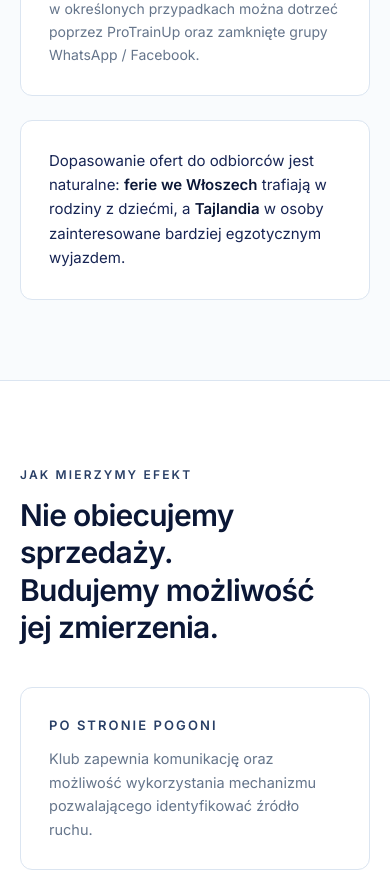
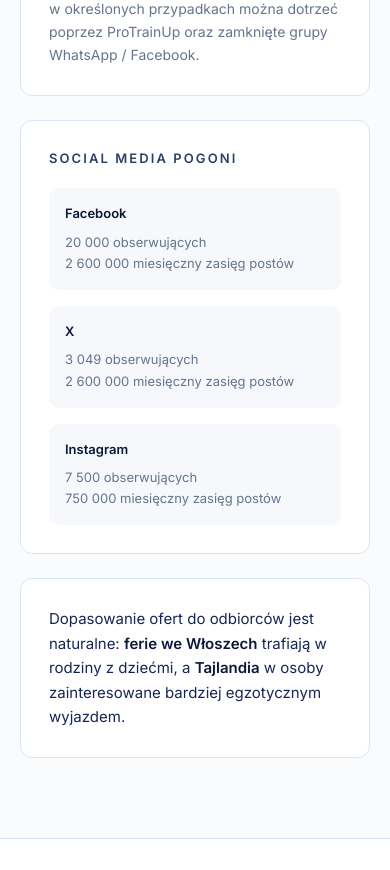
Before and after one commit to Kylog1/SportProSpace, a Next.js app: page /helloworld in a window 390 px wide. Shown: the part 5200-6070 px from the top of the page. Built offline with nearby package versions, Linux system fonts and the light colour scheme.

Commit message:
Dodaj liczby social media Pogoni i sekcje Ulga dla sportu

```diff
--- a/app/helloworld/page.tsx
+++ b/app/helloworld/page.tsx
@@ -300,6 +300,12 @@ const AUDIENCE: { icon: LucideIcon; no: string; title: string; body: string }[]
   },
 ];
 
+const SOCIAL: { label: string; followers: string; reach: string }[] = [
+  { label: "Facebook", followers: "20 000", reach: "2 600 000" },
+  { label: "X", followers: "3 049", reach: "2 600 000" },
+  { label: "Instagram", followers: "7 500", reach: "750 000" },
+];
+
 function Zasieg() {
   return (
     <section id="zasieg" className={`bg-navy-50/40 ${SECTION}`}>
@@ -334,6 +340,27 @@ function Zasieg() {
               </p>
             </div>
           ))}
+        </div>
+
+        <div className="mt-6 rounded-xl border border-navy-100 bg-white p-7">
+          <h3 className="text-[13px] font-semibold uppercase tracking-[0.16em] text-navy-700">
+            Social media Pogoni
+          </h3>
+          <div className="mt-5 grid gap-4 sm:grid-cols-3">
+            {SOCIAL.map((row) => (
+              <div key={row.label} className="rounded-lg bg-navy-50/60 p-4">
+                <p className="text-[13px] font-semibold text-navy-950">
+                  {row.label}
+                </p>
+                <p className="mt-2 text-[13px] leading-relaxed text-muted-foreground">
+                  {row.followers} obserwujących
+                </p>
+                <p className="text-[13px] leading-relaxed text-muted-foreground">
+                  {row.reach} miesięczny zasięg postów
+                </p>
+              </div>
+            ))}
+          </div>
         </div>
 
         <div className="mt-6 max-w-3xl rounded-xl border border-navy-100 bg-white p-7">
@@ -585,7 +612,73 @@ function CoDalej() {
   );
 }
 
-/* -------------------------------------------------------- 9. Zamknięcie */
+/* --------------------------------------------------- 9. Ulga dla sportu */
+
+function UlgaSportu() {
+  return (
+    <section id="ulga-dla-sportu" className={`bg-navy-50/40 ${SECTION}`}>
+      <div className="container py-20 md:py-28">
+        <div className="max-w-2xl">
+          <span className={EYEBROW}>Ulga dla sportu</span>
+          <h2 className={H2}>
+            Ta współpraca może się częściowo sfinansować sama.
+          </h2>
+          <p className="mt-4 text-[16px] leading-relaxed text-muted-foreground">
+            Od 1 stycznia 2022 roku obowiązuje ulga sponsoringowa, potocznie
+            nazywana ulgą dla sportu - zachęta podatkowa dla przedsiębiorców
+            przekazujących środki na działalność sportową.
+          </p>
+        </div>
+
+        <div className="mt-10 grid gap-4 md:grid-cols-2">
+          <div className="rounded-xl border border-navy-100 bg-white p-7">
+            <h3 className="text-[13px] font-semibold uppercase tracking-[0.16em] text-navy-700">
+              Na czym polega ulga
+            </h3>
+            <p className="mt-3 text-[14.5px] leading-relaxed text-muted-foreground">
+              Przedsiębiorca może odliczyć od podstawy opodatkowania 50%
+              wydatków poniesionych między innymi na działalność sportową,
+              zaliczonych wcześniej do kosztów uzyskania przychodów na
+              zasadach ogólnych. Odliczenie nie może przekroczyć kwoty dochodu
+              uzyskanego w danym roku podatkowym. W praktyce ulga pozwala
+              rozliczyć w podatku dochodowym 150% poniesionych kosztów - 100%
+              jako koszt uzyskania przychodów i 50% jako odliczenie w ramach
+              ulgi.
+            </p>
+          </div>
+          <div className="rounded-xl border border-navy-100 bg-white p-7">
+            <h3 className="text-[13px] font-semibold uppercase tracking-[0.16em] text-navy-700">
+              Ulga w praktyce
+            </h3>
+            <p className="mt-3 text-[14.5px] leading-relaxed text-muted-foreground">
+              Przedsiębiorca współpracujący z klubem sportowym niedziałającym
+              w celu osiągnięcia zysku, przeznaczając na jego działalność 20
+              tys. zł i opłacając podatek liniowy w stawce 19%, zyskuje 3 800
+              zł z tytułu zaliczenia wydatku do kosztów uzyskania przychodów
+              oraz dodatkowo 1 900 zł z tytułu odliczenia 50% poniesionego
+              kosztu od podstawy opodatkowania. Łącznie w podatku dochodowym
+              zyskuje 5 700 zł.
+            </p>
+          </div>
+        </div>
+
+        <p className="mt-6 text-[13.5px] leading-relaxed text-muted-foreground">
+          Więcej informacji:{" "}
+          <a
+            href="https://www.gov.pl/sport"
+            target="_blank"
+            rel="noopener noreferrer"
+            className="font-semibold text-navy-800 underline-offset-4 hover:underline"
+          >
+            www.gov.pl/sport
+          </a>
+        </p>
+      </div>
+    </section>
+  );
+}
+
+/* -------------------------------------------------------- 10. Zamknięcie */
 
 function Zamkniecie() {
   return (
@@ -648,6 +741,7 @@ export default function HelloWorldProposalPage() {
         <Pomiar />
         <Inwestycja />
         <CoDalej />
+        <UlgaSportu />
         <Zamkniecie />
       </main>
       <Footer />
--- a/components/helloworld/ProposalNav.tsx
+++ b/components/helloworld/ProposalNav.tsx
@@ -8,6 +8,7 @@ const SECTIONS = [
   { href: "#pomiar", label: "Pomiar" },
   { href: "#inwestycja", label: "Inwestycja" },
   { href: "#co-dalej", label: "Co dalej" },
+  { href: "#ulga-dla-sportu", label: "Ulga dla sportu" },
 ];
 
 export function ProposalNav() {
```
